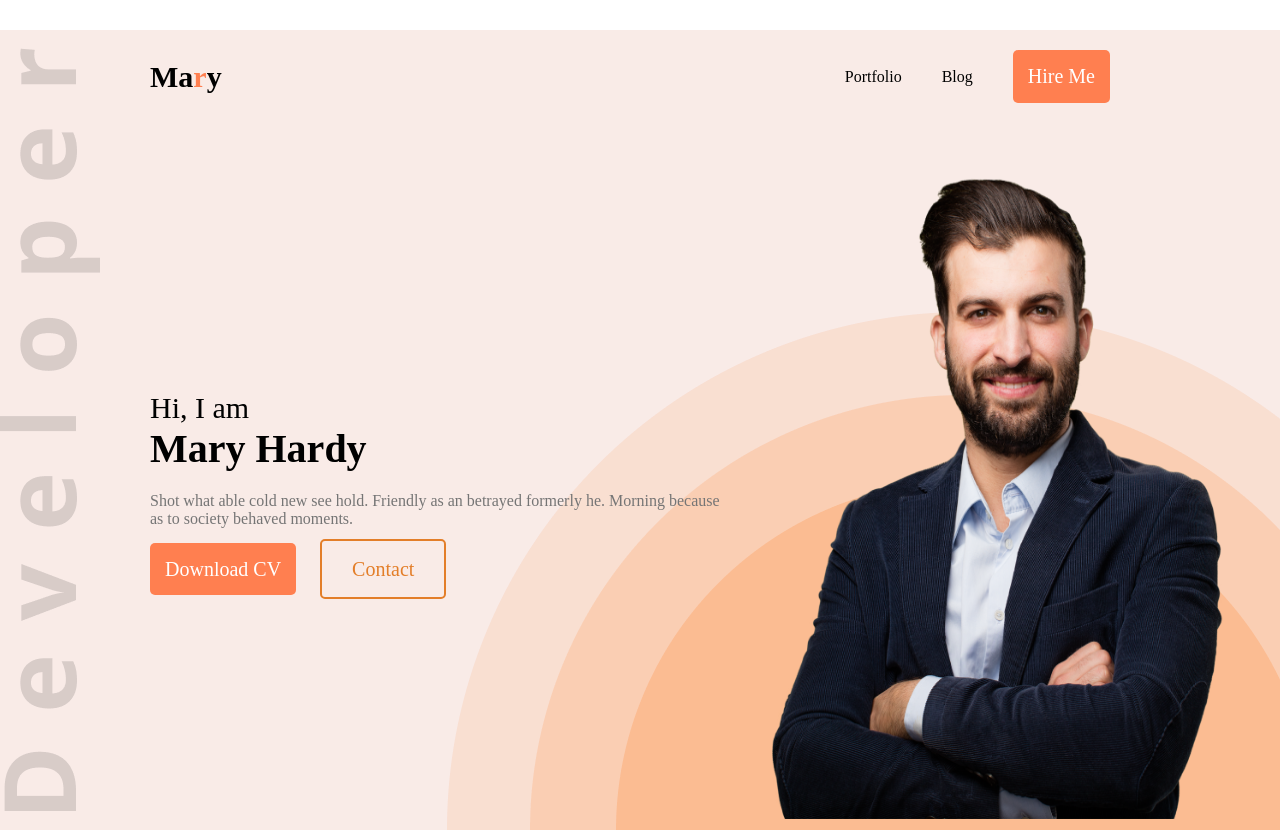
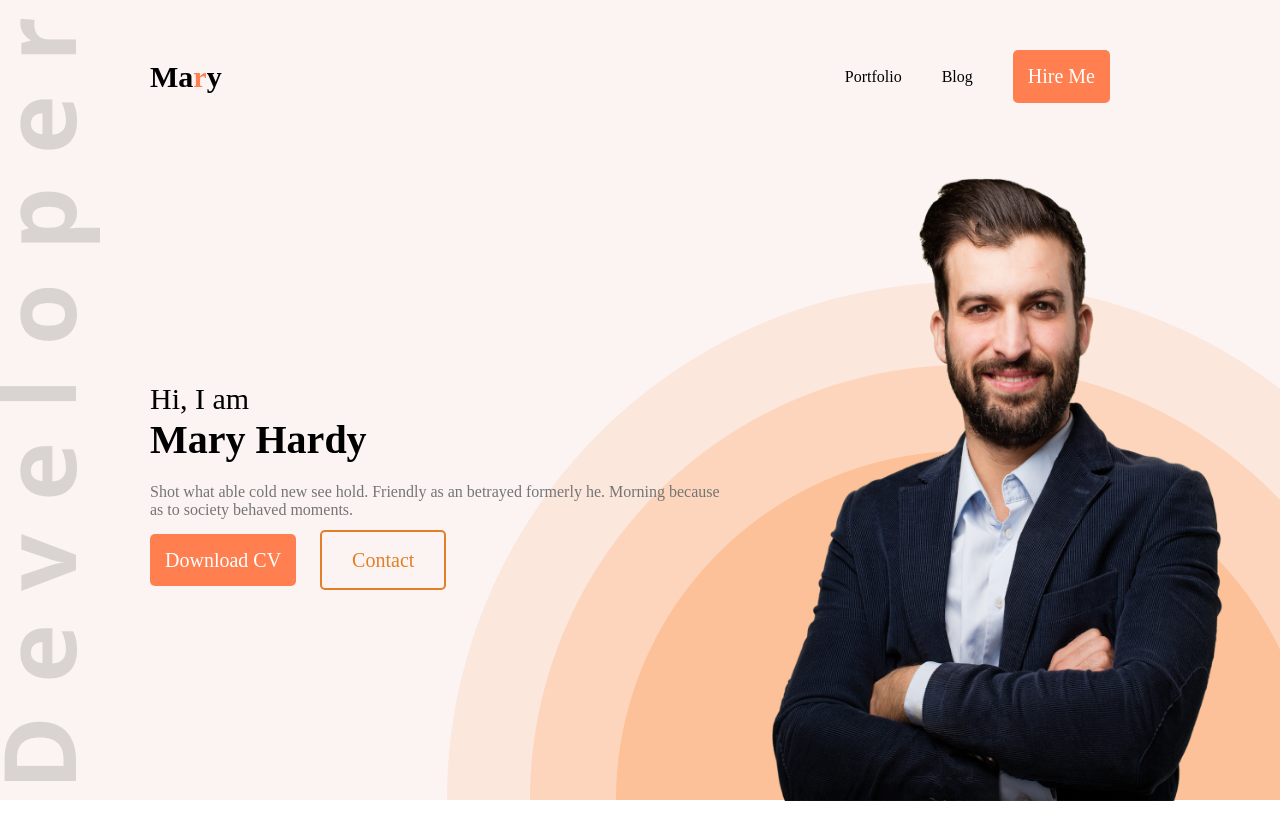
Before and after one commit to sofi-ullah/protfolio-web, a plain HTML site: page index.html in a window 1280 px wide. Shown: the top 832 px of the page. Drawn offline with Linux system fonts and the light colour scheme.

Commit message:
stylie added

```diff
--- a/index.css
+++ b/index.css
@@ -6,12 +6,12 @@
     background-repeat: no-repeat;
     background-position: bottom right,left;
     height: 800px;
-    background-color: #eec7bb59;
+    background-color: #f2e0db59;
 }
 /* header navgtion css */
 nav {
     display: flex;
-    margin: 30px 150px;
+    padding: 30px 150px;
     justify-content: space-between;
 }
 h1 span{
@@ -71,7 +71,7 @@ div h1{
 }
 img{
     width: 500px;
-    height: 666px;
+    height: 648px;
 }
 /* main section styel*/
 .main-section{
```
